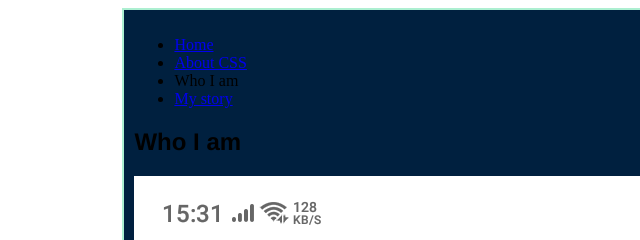
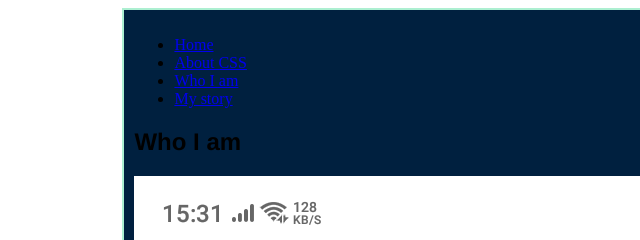
Before and after one commit to eliezerjoel/Kaggulire-Joel-Eliezer-midsemester, a plain HTML site: page whoami.html in a window 1280 px wide. Shown: the top 240 px of the page, 0-640 px from the left. Drawn offline with Linux system fonts and the light colour scheme.

Commit message:
Update whoami.html

```diff
--- a/whoami.html
+++ b/whoami.html
@@ -12,7 +12,7 @@
         <ul>
             <li><a href="index.html">Home</a></li>
             <li><a href="aboutcss.html">About CSS</a></li>
-            <li><a href="#"></a>Who I am</li>
+            <li><a href="#">Who I am</a></li>
             <li><a href="mystory.html">My story</a></li>
         </ul>
         <h2 style="font-family: 'Franklin Gothic Medium', 'Arial Narrow', Arial, sans-serif;">Who I am</h2>
```
